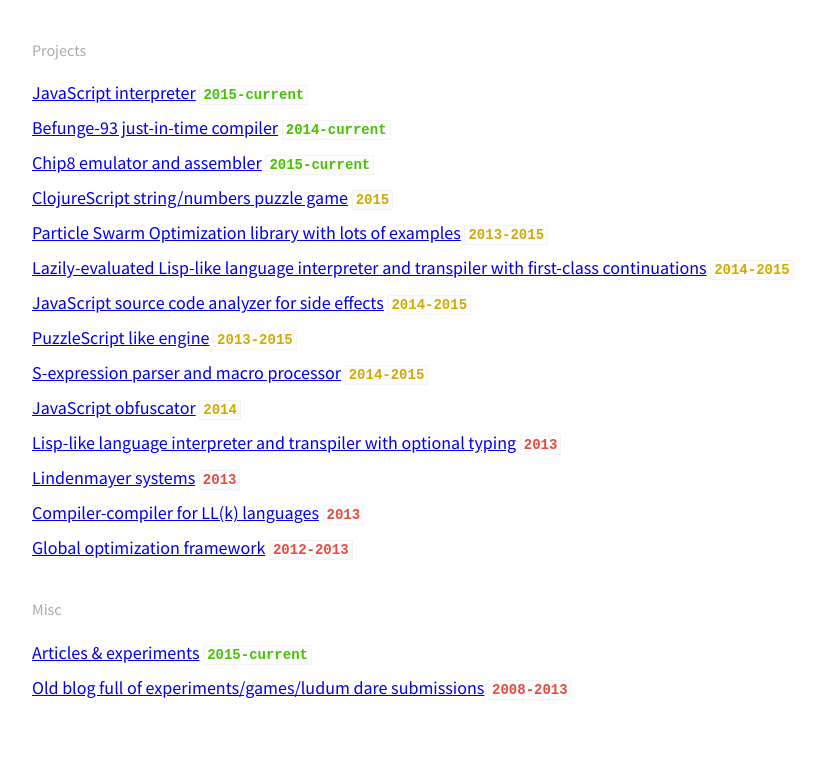
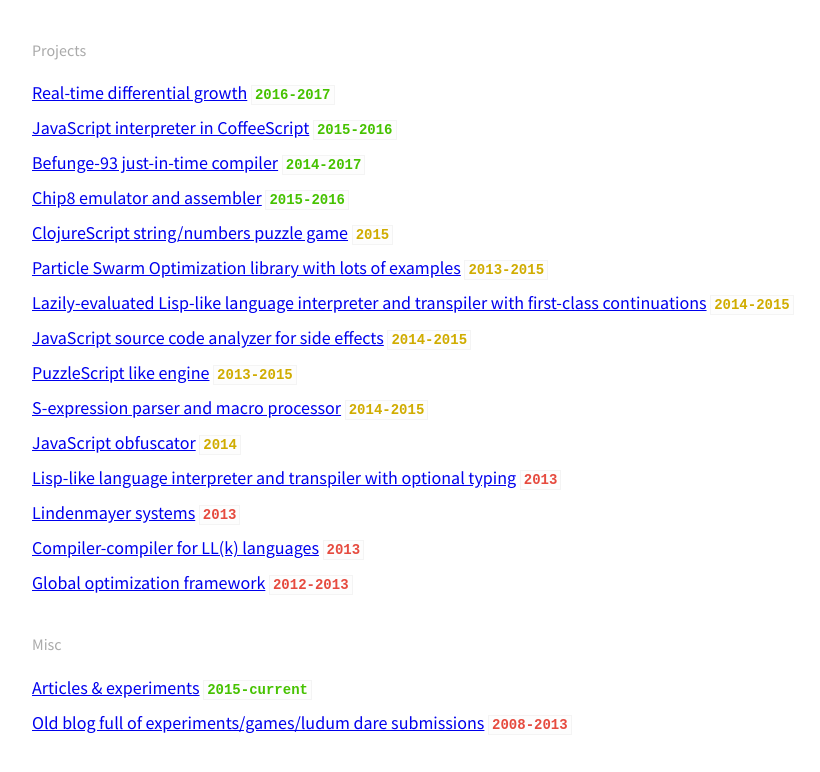
Before and after one commit to adrianton3/adrianton3.github.io, a plain HTML site: page index.html in a window 1280 px wide. Shown: the whole page, without its empty margins (8-828 px from the left). Drawn offline with Linux system fonts and the light colour scheme.

Commit message:
Pull latest updates from master

```diff
--- a/index.html
+++ b/index.html
@@ -11,16 +11,20 @@
 		<h4>Projects</h4>
 		<ul>
 			<li>
-				<a href="https://github.com/adrianton3/jinter" class="description">JavaScript interpreter</a>
-				<span class="status active">2015-current</span>
+				<a href="https://github.com/adrianton3/differential-growth" class="description">Real-time differential growth</a>
+				<span class="status active">2016-2017</span>
+			</li>
+			<li>
+				<a href="https://github.com/adrianton3/jinter" class="description">JavaScript interpreter in CoffeeScript</a>
+				<span class="status active">2015-2016</span>
 			</li>
 			<li>
 				<a href="https://github.com/adrianton3/befunjit" class="description">Befunge-93 just-in-time compiler</a>
-				<span class="status active">2014-current</span>
+				<span class="status active">2014-2017</span>
 			</li>
 			<li>
 				<a href="https://github.com/adrianton3/chip8" class="description">Chip8 emulator and assembler</a>
-				<span class="status active">2015-current</span>
+				<span class="status active">2015-2016</span>
 			</li>
 			<li>
 				<a href="https://github.com/adrianton3/staplo" class="description">ClojureScript string/numbers puzzle game</a>
```
